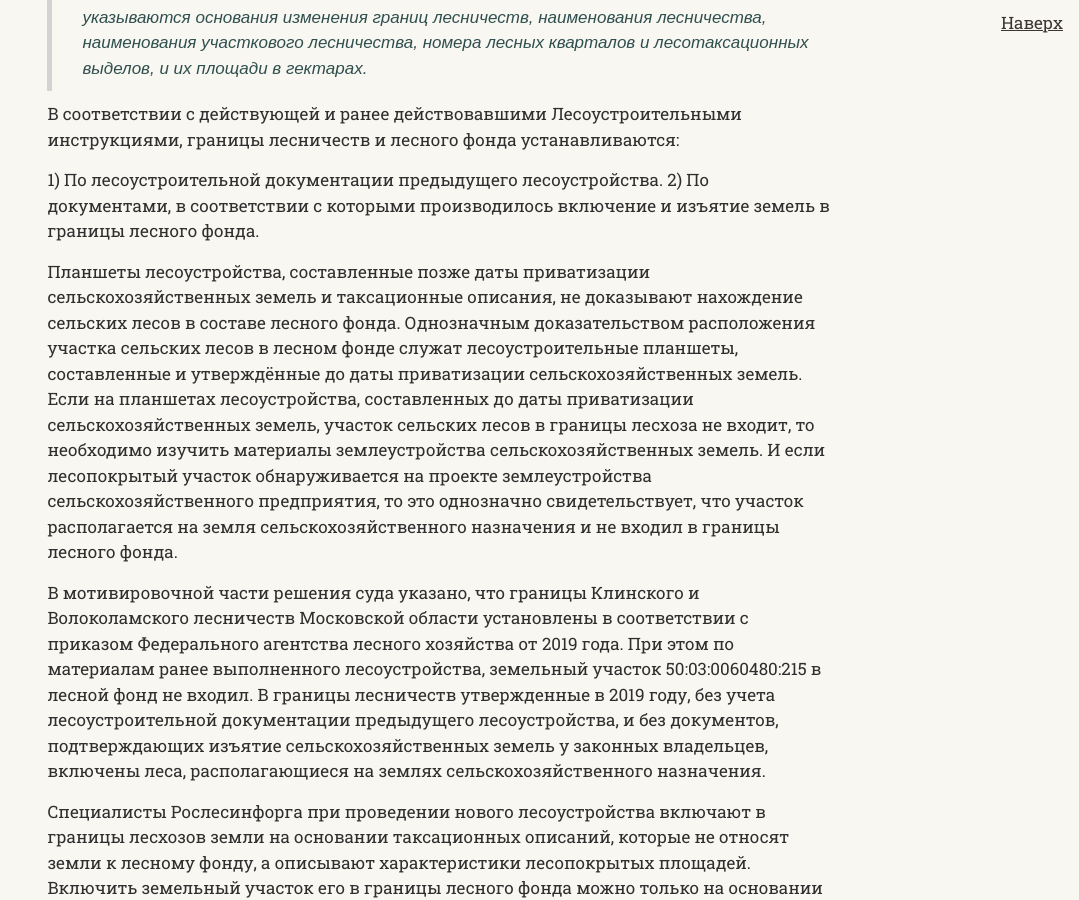
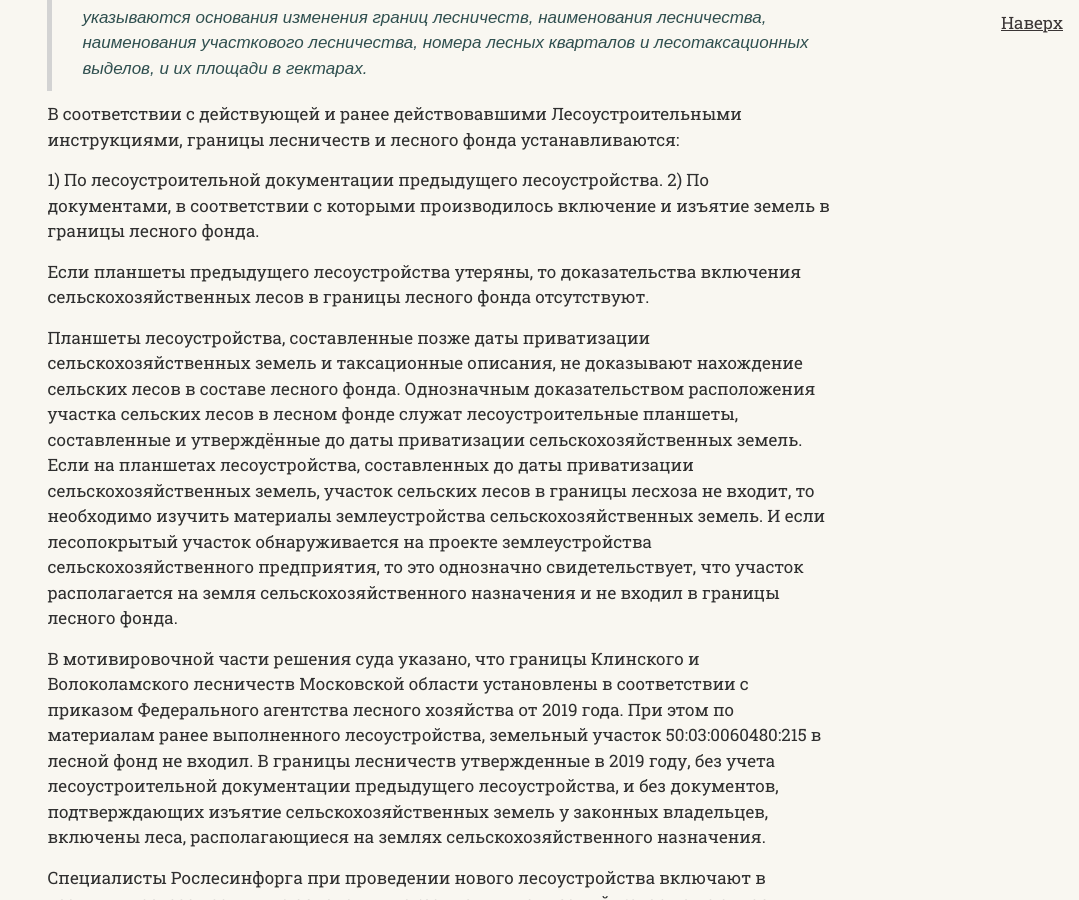
Before and after one commit to SergSi/land-use-art, a Jekyll site: the page built from _articles/2024-05-06-lesa.md, in a window 1280 px wide and 900 px high, scrolled down 3384 px. Shown: the whole window, without its empty margins (201-1280 px from the left). Built offline with Jekyll 4.4.1, drawn with Linux system fonts in a browser that asks for light colours; some web fonts are replaced.

Commit message:
Update 2024-05-06-lesa.md

```diff
--- a/_articles/2024-05-06-lesa.md
+++ b/_articles/2024-05-06-lesa.md
@@ -68,6 +68,8 @@ file-2="2024-05-06/Нудольский.jpg" caption-2="Фрагмент пла
 1) По лесоустроительной документации предыдущего лесоустройства.
 2) По документами, в соответствии с которыми производилось включение и изъятие земель в границы лесного фонда.
 
+Если планшеты предыдущего лесоустройства утеряны, то доказательства включения сельскохозяйственных лесов в границы лесного фонда отсутствуют.
+
 Планшеты лесоустройства, составленные позже даты приватизации сельскохозяйственных земель и таксационные описания, не доказывают нахождение сельских лесов в составе лесного фонда. Однозначным доказательством расположения участка сельских лесов в лесном фонде служат лесоустроительные планшеты, составленные и утверждённые до даты приватизации сельскохозяйственных земель. Если на планшетах лесоустройства, составленных до даты приватизации сельскохозяйственных земель, участок сельских лесов в границы лесхоза не входит, то необходимо изучить материалы землеустройства сельскохозяйственных земель. И если лесопокрытый участок обнаруживается на проекте землеустройства сельскохозяйственного предприятия, то это однозначно свидетельствует, что участок располагается на земля сельскохозяйственного назначения и не входил в границы лесного фонда.
 
 В мотивировочной части решения суда указано, что границы Клинского и Волоколамского лесничеств Московской области установлены в соответствии с приказом Федерального агентства лесного хозяйства от 2019 года. При этом по материалам ранее выполненного лесоустройства, земельный участок 50:03:0060480:215 в лесной фонд не входил. В границы лесничеств утвержденные в 2019 году, без учета лесоустроительной документации предыдущего лесоустройства, и без документов, подтверждающих изъятие сельскохозяйственных земель у законных владельцев, включены леса, располагающиеся на землях сельскохозяйственного назначения.
```
